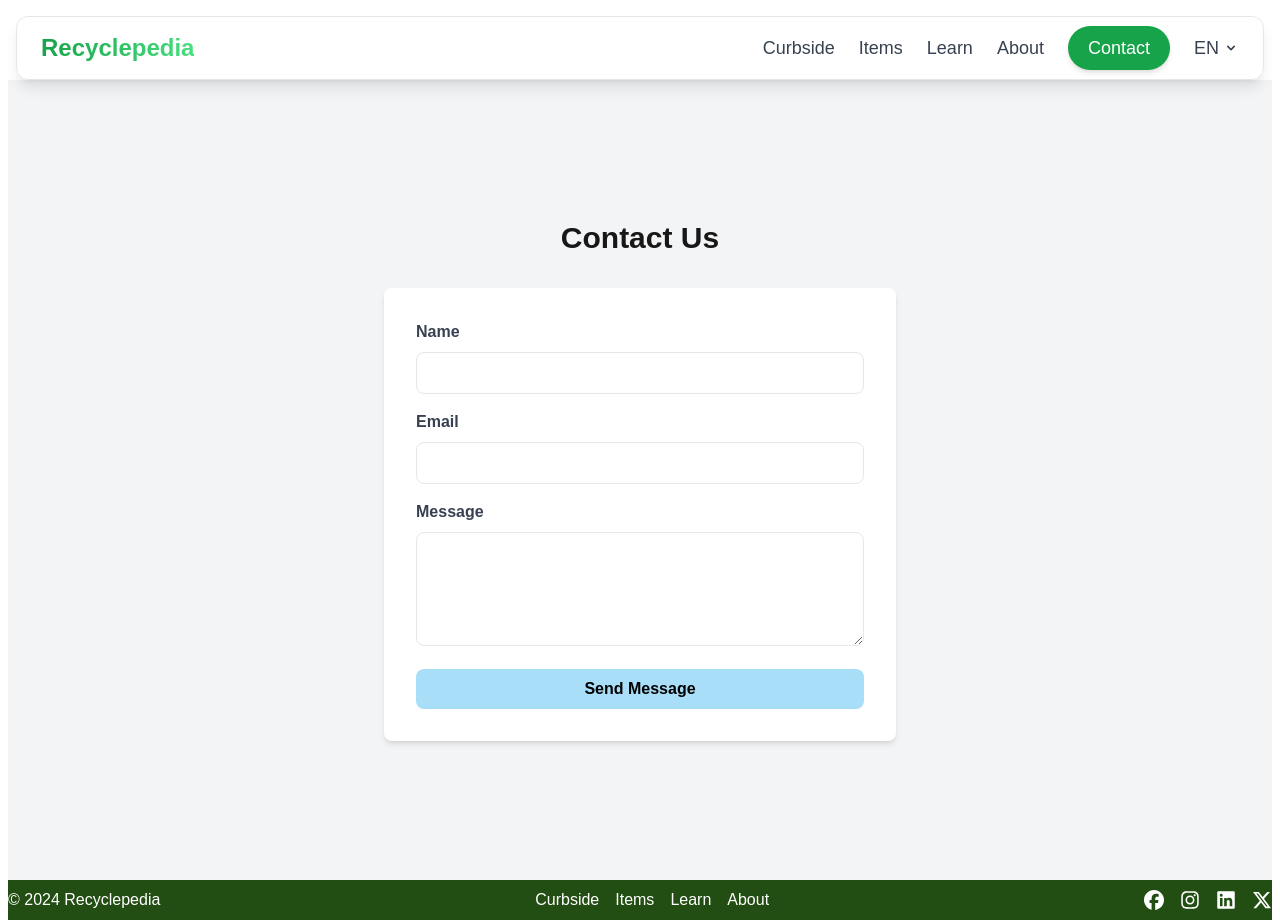
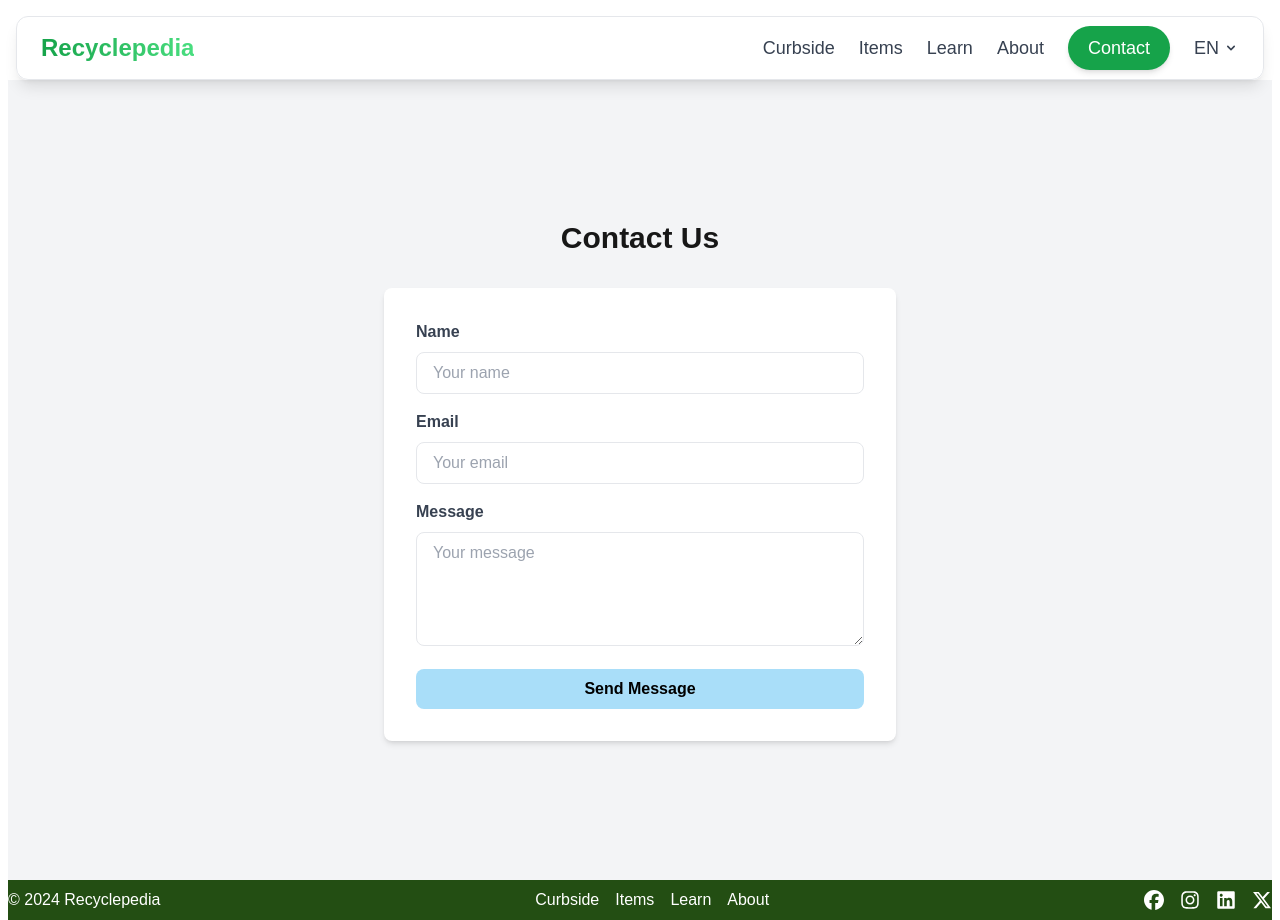
Before and after one commit to skyler-hall/Recyclepediamdc, a Next.js app: page /en/contact in a window 1280 px wide. Built offline with nearby package versions, Linux system fonts and the light colour scheme.

Commit message:
Add: translation to contact page

```diff
--- a/app/[locale]/contact/page.jsx
+++ b/app/[locale]/contact/page.jsx
@@ -1,16 +1,19 @@
-"use client"; // Mark as a client component
+'use client'; // Mark as a client component
 
-import React, { useState } from "react";
-import emailjs from "emailjs-com"; // Import the EmailJS library
+import React, { useState } from 'react';
+import emailjs from 'emailjs-com'; // Import the EmailJS library
+import { useTranslations } from 'next-intl';
 
 function Contact() {
+  const t = useTranslations('ContactPage');
+
   const [formData, setFormData] = useState({
-    name: "",
-    email: "",
-    message: "",
+    name: '',
+    email: '',
+    message: '',
   });
   const [isSubmitting, setIsSubmitting] = useState(false);
-  const [responseMessage, setResponseMessage] = useState("");
+  const [responseMessage, setResponseMessage] = useState('');
 
   const handleChange = (e) => {
     const { name, value } = e.target;
@@ -20,7 +23,7 @@ function Contact() {
   const handleSubmit = async (e) => {
     e.preventDefault();
     setIsSubmitting(true);
-    setResponseMessage(""); // Reset response message
+    setResponseMessage(''); // Reset response message
 
     try {
       // Use EmailJS to send the email
@@ -35,85 +38,101 @@ function Contact() {
         process.env.NEXT_PUBLIC_EMAILJS_PUBLIC_KEY // Public Key from .env.local
       );
 
-      console.log("Email sent successfully:", result.text);
-      setResponseMessage("Your message has been sent successfully!");
-      setFormData({ name: "", email: "", message: "" }); // Reset form fields
+      console.log('Email sent successfully:', result.text);
+      setResponseMessage(t('messages.success'));
+      setFormData({ name: '', email: '', message: '' }); // Reset form fields
     } catch (error) {
-      console.error("Failed to send email:", error.text);
-      setResponseMessage("Failed to send your message. Please try again.");
+      console.error('Failed to send email:', error.text);
+      setResponseMessage(t('messages.error'));
     } finally {
       setIsSubmitting(false);
     }
   };
 
   return (
-    <div className="min-h-screen flex flex-col items-center justify-center bg-gray-100">
-      <h1 className="text-3xl font-bold mb-8">Contact Us</h1>
+    <div className='min-h-screen flex flex-col items-center justify-center bg-gray-100'>
+      <h1 className='text-3xl font-bold mb-8'>{t('title')}</h1>
       <form
         onSubmit={handleSubmit}
-        className="w-full max-w-lg bg-white p-8 rounded-lg shadow-md"
+        className='w-full max-w-lg bg-white p-8 rounded-lg shadow-md'
       >
-        <div className="mb-4">
-          <label htmlFor="name" className="block text-gray-700 font-semibold mb-2">
-            Name
+        <div className='mb-4'>
+          <label
+            htmlFor='name'
+            className='block text-gray-700 font-semibold mb-2'
+          >
+            {t('form.name.label')}
           </label>
           <input
-            type="text"
-            id="name"
-            name="name"
+            type='text'
+            id='name'
+            name='name'
             value={formData.name}
             onChange={handleChange}
-            className="w-full px-4 py-2 border rounded-lg focus:outline-none focus:ring-2 focus:ring-blue-500"
+            placeholder={t('form.name.placeholder')}
+            className='w-full px-4 py-2 border rounded-lg focus:outline-none focus:ring-2 focus:ring-blue-500'
             required
           />
         </div>
 
-        <div className="mb-4">
-          <label htmlFor="email" className="block text-gray-700 font-semibold mb-2">
-            Email
+        <div className='mb-4'>
+          <label
+            htmlFor='email'
+            className='block text-gray-700 font-semibold mb-2'
+          >
+            {t('form.email.label')}
           </label>
           <input
-            type="email"
-            id="email"
-            name="email"
+            type='email'
+            id='email'
+            name='email'
             value={formData.email}
             onChange={handleChange}
-            className="w-full px-4 py-2 border rounded-lg focus:outline-none focus:ring-2 focus:ring-blue-500"
+            placeholder={t('form.email.placeholder')}
+            className='w-full px-4 py-2 border rounded-lg focus:outline-none focus:ring-2 focus:ring-blue-500'
             required
           />
         </div>
 
-        <div className="mb-4">
-          <label htmlFor="message" className="block text-gray-700 font-semibold mb-2">
-            Message
+        <div className='mb-4'>
+          <label
+            htmlFor='message'
+            className='block text-gray-700 font-semibold mb-2'
+          >
+            {t('form.message.label')}
           </label>
           <textarea
-            id="message"
-            name="message"
+            id='message'
+            name='message'
             value={formData.message}
             onChange={handleChange}
-            rows="4"
-            className="w-full px-4 py-2 border rounded-lg focus:outline-none focus:ring-2 focus:ring-blue-500"
+            placeholder={t('form.message.placeholder')}
+            rows='4'
+            className='w-full px-4 py-2 border rounded-lg focus:outline-none focus:ring-2 focus:ring-blue-500'
             required
           ></textarea>
         </div>
 
         <button
-          type="submit"
-          className="w-full py-2 font-bold rounded-lg hover:bg-blue-600 transition duration-300"
-          style={{ backgroundColor: "#a9def9", color: "black" }}
+          type='submit'
+          className='w-full py-2 font-bold rounded-lg hover:bg-blue-600 transition duration-300'
+          style={{ backgroundColor: '#a9def9', color: 'black' }}
           disabled={isSubmitting}
         >
-          {isSubmitting ? "Sending..." : "Send Message"}
+          {isSubmitting ? t('form.sending') : t('form.submit')}
         </button>
       </form>
 
       {responseMessage && (
         <div
-          className="mt-4 p-4 w-full max-w-lg text-center rounded-lg"
+          className='mt-4 p-4 w-full max-w-lg text-center rounded-lg'
           style={{
-            backgroundColor: responseMessage.includes("successfully") ? "#d4edda" : "#f8d7da",
-            color: responseMessage.includes("successfully") ? "#155724" : "#721c24",
+            backgroundColor: responseMessage.includes(t('messages.success'))
+              ? '#d4edda'
+              : '#f8d7da',
+            color: responseMessage.includes(t('messages.success'))
+              ? '#155724'
+              : '#721c24',
           }}
         >
           {responseMessage}
--- a/messages/en.json
+++ b/messages/en.json
@@ -317,6 +317,29 @@
       }
     }
   },
+  "ContactPage": {
+    "title": "Contact Us",
+    "form": {
+      "name": {
+        "label": "Name",
+        "placeholder": "Your name"
+      },
+      "email": {
+        "label": "Email",
+        "placeholder": "Your email"
+      },
+      "message": {
+        "label": "Message",
+        "placeholder": "Your message"
+      },
+      "submit": "Send Message",
+      "sending": "Sending..."
+    },
+    "messages": {
+      "success": "Your message has been sent successfully!",
+      "error": "Failed to send your message. Please try again."
+    }
+  },
   "Footer": {
     "nav": {
       "curbside": "Curbside",
--- a/messages/es.json
+++ b/messages/es.json
@@ -317,6 +317,29 @@
       }
     }
   },
+  "ContactPage": {
+    "title": "Contáctenos",
+    "form": {
+      "name": {
+        "label": "Nombre",
+        "placeholder": "Su nombre"
+      },
+      "email": {
+        "label": "Correo electrónico",
+        "placeholder": "Su correo electrónico"
+      },
+      "message": {
+        "label": "Mensaje",
+        "placeholder": "Su mensaje"
+      },
+      "submit": "Enviar Mensaje",
+      "sending": "Enviando..."
+    },
+    "messages": {
+      "success": "¡Su mensaje ha sido enviado exitosamente!",
+      "error": "No se pudo enviar su mensaje. Por favor intente nuevamente."
+    }
+  },
   "Footer": {
     "nav": {
       "curbside": "Recolección",
```
